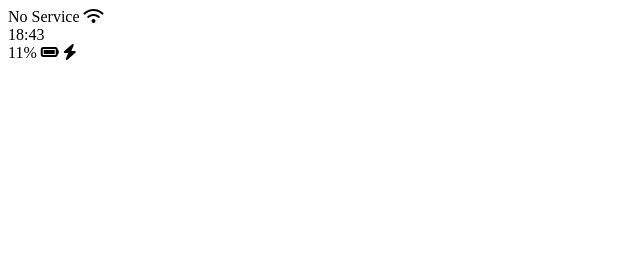
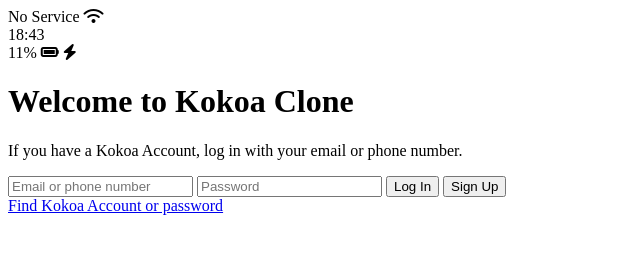
Before and after one commit to junil-kim/kokoa-clone-2020, a plain HTML site: page index.html in a window 1280 px wide. Shown: the whole page, without its empty margins (0-640 px from the left). Drawn offline with Linux system fonts and the light colour scheme.

Commit message:
Update index.html

```diff
--- a/index.html
+++ b/index.html
@@ -3,7 +3,7 @@
   <head>
     <meta charset="UTF-8" />
     <meta name="viewport" content="width=device-width, initial-scale=1.0" />
-    <title>Welcome to Kokoa Talk</title>
+    <title>Welcome to Kokoa Clone</title>
   </head>
   <body>
     <div class="status-bar">
@@ -20,6 +20,22 @@
         <i class="fas fa-bolt"></i>
       </div>
     </div>
+
+    <header class="welcome-header">
+      <h1 class="welcome-header__title">Welcome to Kokoa Clone</h1>
+      <p class="welcome-header__text">
+        If you have a Kokoa Account, log in with your email or phone number.
+      </p>
+    </header>
+    <form>
+      <input type="text" placeholder="Email or phone number" />
+      <input type="password" placeholder="Password" />
+      <input type="submit" value="Log In" />
+      <input type="submit" value="Sign Up" />
+    </form>
+
+    <a href="#">Find Kokoa Account or password</a>
+
     <script
       src="https://kit.fontawesome.com/985d18257d.js"
       crossorigin="anonymous"
```
